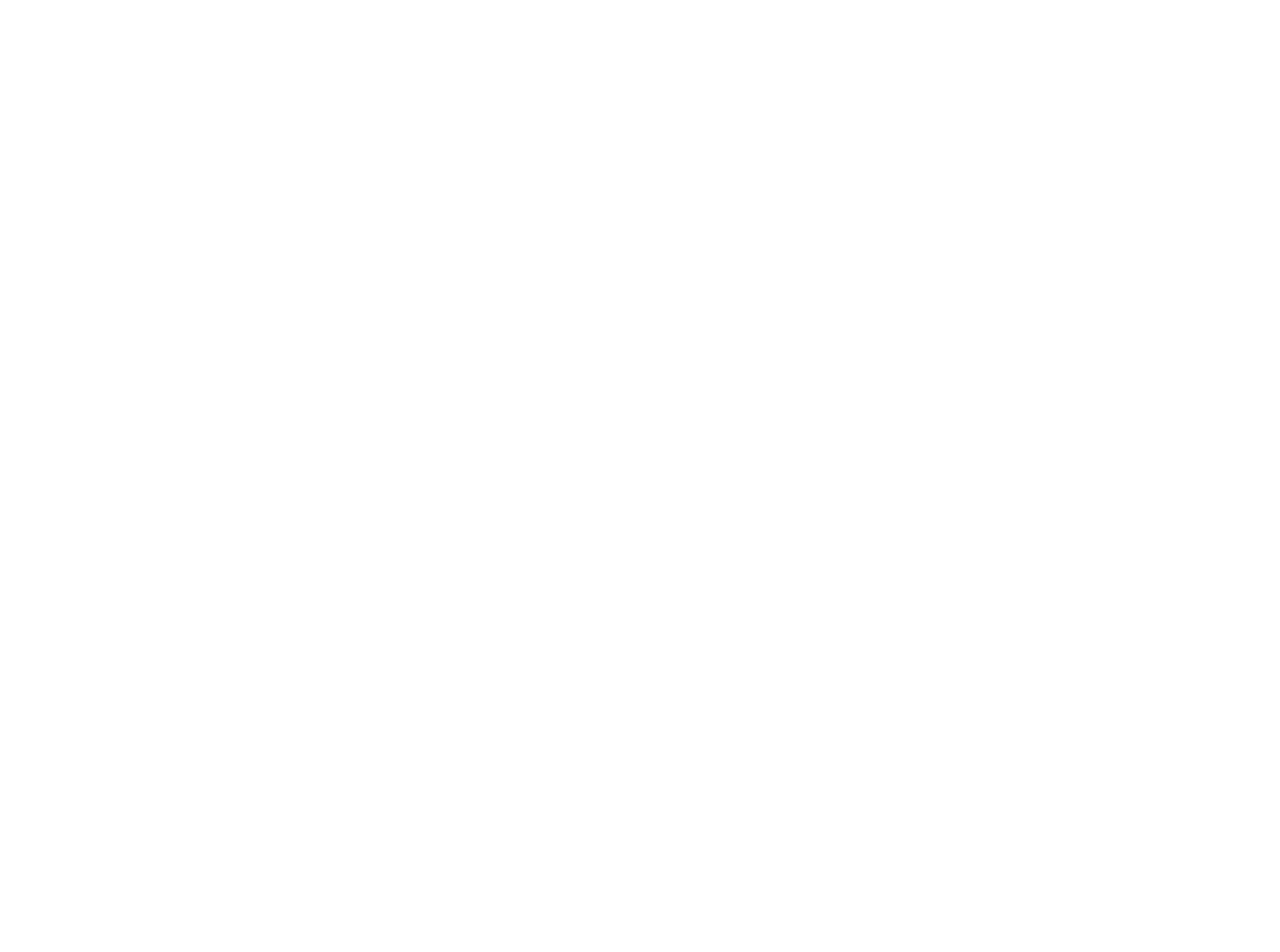
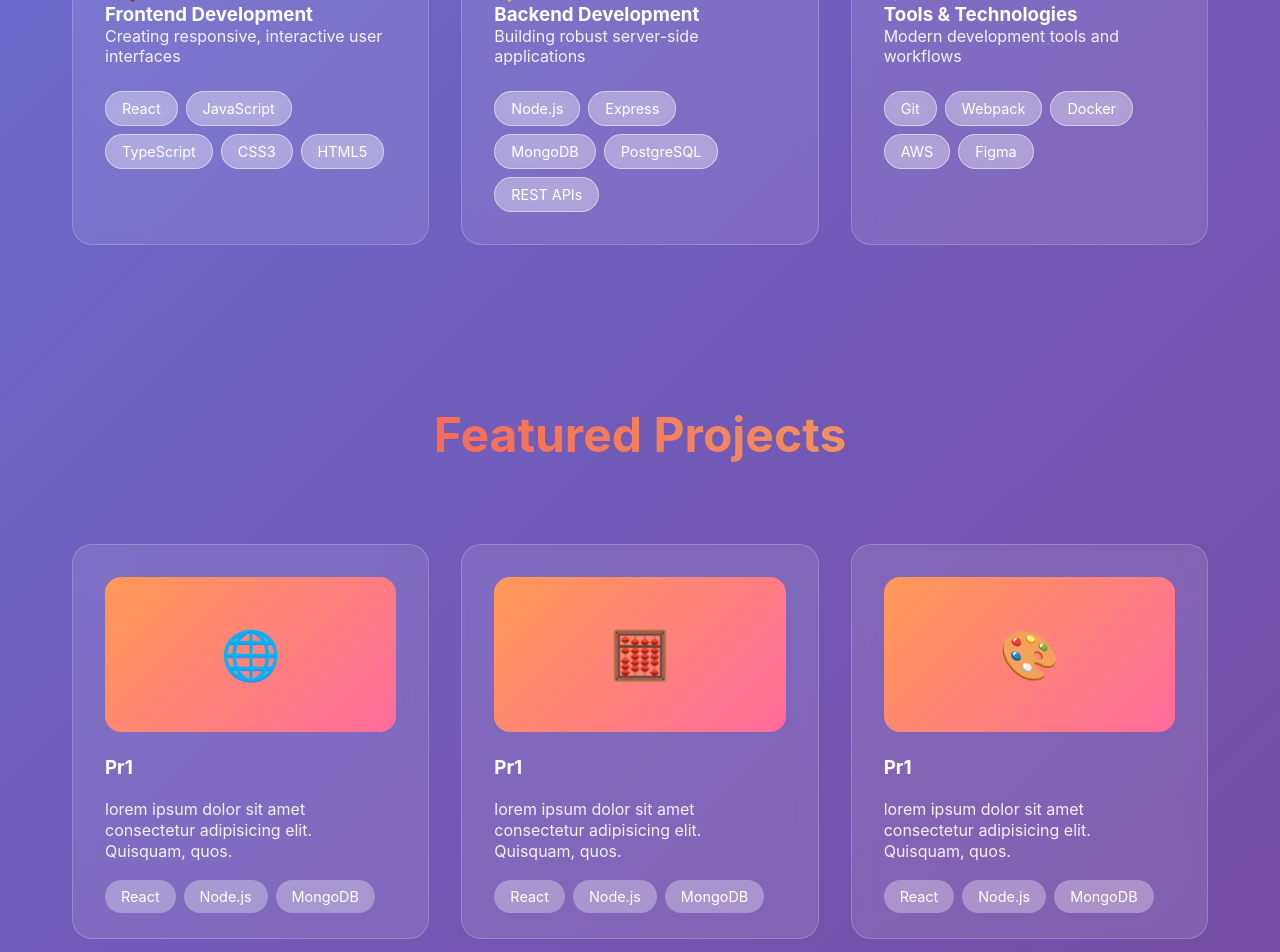
Before and after one commit to krishna-057/Portfolio_1, a React (Vite) app: page / in a window 1280 px wide. Shown: the part 1720-2672 px from the top of the page. Before the commit the page ends 1685 px from the top, so only its background shows below. Built offline with nearby package versions, Linux system fonts and the light colour scheme.

Commit message:
updated component Skills and Projects

```diff
--- a/src/App.jsx
+++ b/src/App.jsx
@@ -1,19 +1,20 @@
-import './App.css'
-import Nav from './component/naviGation.jsx'
-import Hero from './component/Hero.jsx'
-import About from './component/About.jsx'
-import Skills from './component/Skills.jsx'
+import "./App.css";
+import Nav from "./component/naviGation.jsx";
+import Hero from "./component/Hero.jsx";
+import About from "./component/About.jsx";
+import Skills from "./component/Skills.jsx";
+import Prjects from './component/Projects.jsx'
 function App() {
   return (
     <>
-      <Nav/>
-      <Hero/>
-      <About/>
-      <Skills/>
-      {/* <Projects/> */}
+      <Nav />
+      <Hero />
+      <About />
+      <Skills />
+      <Prjects/>
       {/* <Contact/> */}
       {/* <Footer/> */}
     </>
-  )
+  );
 }
-export default App
+export default App;
--- a/src/component/Projects.jsx
+++ b/src/component/Projects.jsx
@@ -1,11 +1,63 @@
-import React from 'react'
+import React from "react";
+import "../css/Projects.css";
 
 function Projects() {
+  const projectsInfo = [
+    {
+      title: "Pr1",
+      description:
+        "lorem ipsum dolor sit amet consectetur adipisicing elit. Quisquam, quos.",
+      tech: ["React", "Node.js", "MongoDB"],
+      icon:"🌐"
+    },
+    {
+      title: "Pr1",
+      description:
+        "lorem ipsum dolor sit amet consectetur adipisicing elit. Quisquam, quos.",
+      tech: ["React", "Node.js", "MongoDB"],
+      icon: "🧮"
+    },
+    {
+      title: "Pr1",
+      description:
+        "lorem ipsum dolor sit amet consectetur adipisicing elit. Quisquam, quos.",
+      tech: ["React", "Node.js", "MongoDB"],
+       icon: "🎨"
+    },
+  ];
   return (
     <div>
+      <section className="section" id="Projects">
+        <div className="container">
+          <h1 className="section-title">Featured Projects</h1>
+          <div className="projects-grid">
+              {
+                projectsInfo.map((project,index)=>
+                (
+                  <div key={index} className="project-cd glass-cd">
 
+                    <div className="project-head">
+                      <div className="project-icon">{project.icon}</div>
+                      </div>
+                      <div className="project-content">
+                        <h3>{project.title}</h3>
+                        <br />
+                        <p>{project.description}</p>
+                        {
+                        project.tech.map((tech,tIndex)=>
+                        (
+                          <span className="tech-name" key={tIndex}>{tech}</span>
+                        ))
+                        }
+                      </div>
+                  </div>
+                ))
+              }
+          </div>
+        </div>
+      </section>
     </div>
-  )
+  );
 }
 
-export default Projects
+export default Projects;
--- a/src/component/Skills.jsx
+++ b/src/component/Skills.jsx
@@ -1,13 +1,49 @@
-import React from 'react'
-
+import React from "react";
+import "../css/Skills.css";
 function Skills() {
+  const skillCategories = [
+    {
+      icon: "🚀",
+      title: "Frontend Development",
+      description: "Creating responsive, interactive user interfaces",
+      skills: ["React", "JavaScript", "TypeScript", "CSS3", "HTML5"],
+    },
+    {
+      icon: "⚡",
+      title: "Backend Development",
+      description: "Building robust server-side applications",
+      skills: ["Node.js", "Express", "MongoDB", "PostgreSQL", "REST APIs"],
+    },
+    {
+      icon: "🛠️",
+      title: "Tools & Technologies",
+      description: "Modern development tools and workflows",
+      skills: ["Git", "Webpack", "Docker", "AWS", "Figma"],
+    },
+  ];
   return (
-    <section className='section' id='skills'>
-      <div className='container'>
-        <h1 className='section-title'>Skills</h1>
+    <section className="section" id="skills">
+      <div className="container">
+        <h1 className="section-title">Skills & Expertise</h1>
+        <div className="skills-grid">
+          {skillCategories.map((category, index) => (
+            <div key={index} className="skills-category glass-cd">
+              <div className="skills-icon">{category.icon}</div>
+              <h3>{category.title}</h3>
+              <p>{category.description}</p>
+              <div className="skills-list">
+                {category.skills.map((skill, skillsIndex) => (
+                  <span key={skillsIndex} className="skill-name">
+                    {skill}
+                  </span>
+                ))}
+              </div>
+            </div>
+          ))}
+        </div>
       </div>
     </section>
-  )
+  );
 }
 
-export default Skills
+export default Skills;
--- /dev/null
+++ b/src/css/Projects.css
@@ -0,0 +1,47 @@
+.projects-grid {
+  display: grid;
+  grid-template-columns: repeat(auto-fit, minmax(300px, 1fr));
+  gap: 2rem;
+  padding: 2rem 0;
+}
+.projects-cd {
+  border: 1px solid rgba(255, 255, 255, 0.2);
+  &:hover {
+    transform: translateY(-5px);
+    box-shadow: 0 20px 40px rgba(0, 0, 0, 0.3);
+  }
+}
+.project-head {
+  text-align: center;
+  margin-bottom: 1.5rem;
+  background: linear-gradient(135deg, #ff9a56, #ff6b9d);
+  padding: 3rem;
+  border-radius: 16px;
+}
+h1 {
+    color: white;
+    font-size: 1.5rem;
+    font-weight: 600;
+    margin-bottom: 1rem;
+    text-align: center;
+  }
+
+  p {
+    color: rgba(255, 255, 255, 0.9);
+    line-height: 1.3;
+    margin-bottom: 1.5rem;
+    /* text-align: center; */
+  }
+.project-icon {
+  font-size: 3rem;
+}
+.tech-name{
+    background-color: rgba(255, 255, 255, 0.316);
+    backdrop-filter:blur(10px);
+    border-radius:50px;
+    padding:0.5rem 1rem;
+    font-size: 0.9rem;
+    /* display: inline-block; */
+    /* gap:0.5rem; */
+    margin-right: 0.5rem;
+}
--- /dev/null
+++ b/src/css/Skills.css
@@ -0,0 +1,29 @@
+.skills-content {
+  display: grid;
+  grid-template-columns: 1fr 1fr;
+  gap: 3rem;
+  align-items: center;
+}
+.skills-grid {
+  display: grid;
+  grid-template-columns: repeat(auto-fit, minmax(300px, 1fr));
+  gap: 2rem;
+}
+.skills-icon {
+  font-size: 3rem;
+}
+.skills-list {
+ display: flex;
+ gap:0.5rem;
+ flex-wrap: wrap;
+ margin-top: 1rem;
+}
+.skill-name {
+    background-color: rgba(255, 255, 255, 0.316);
+    backdrop-filter: blur(10px);
+    border-radius:50px;
+    padding:0.5rem 1rem;
+    border:1px solid rgba(255, 255, 255, 0.504);
+    /* opacity: 0.8; */
+    font-size: 0.9rem;
+}
```
Also changed, not shown: src/App.css (line endings or trailing spaces).
